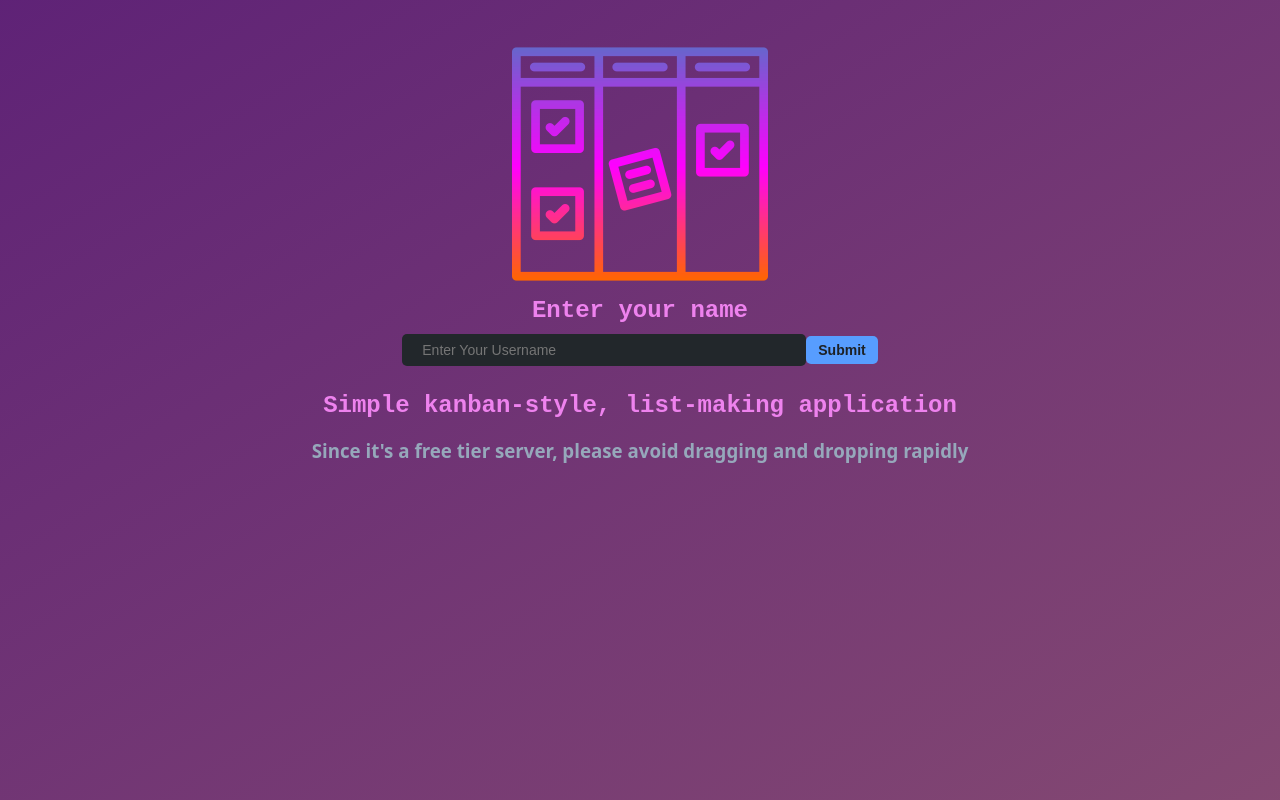
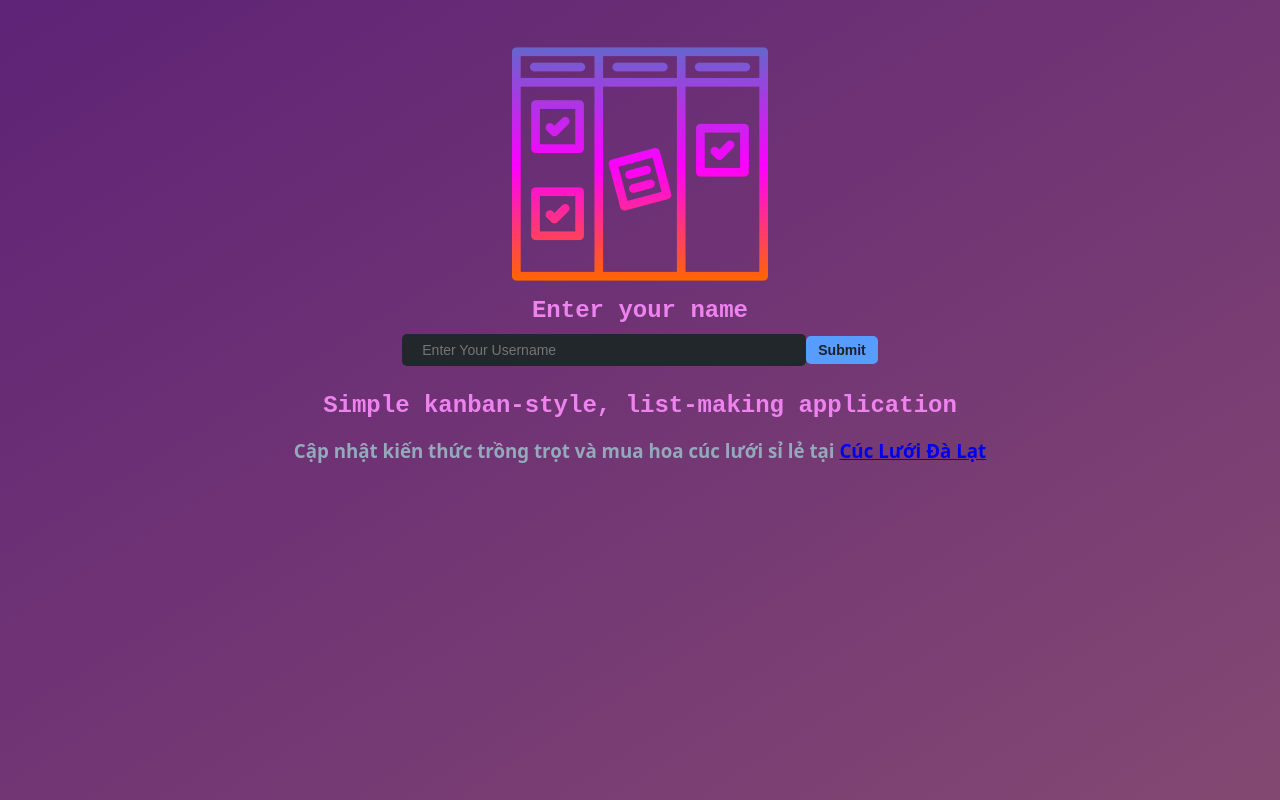
Before and after one commit to 18120528/Kanban, a React (Vite) app in the folder frontend/: page / in a window 1280 px wide. Built offline with nearby package versions, Linux system fonts and the light colour scheme; no server answers.

Commit message:
Update WelcomeForm.jsx

```diff
--- a/frontend/src/Components/WelcomeForm/WelcomeForm.jsx
+++ b/frontend/src/Components/WelcomeForm/WelcomeForm.jsx
@@ -23,7 +23,7 @@ const LoginForm = () => {
         placeholder="Enter Your Username" ref={usernameRef}/>
         <button type="submit">Submit</button>
         <h1>Simple kanban-style, list-making application</h1>
-        <h3>Since it's a free tier server, please avoid dragging and dropping rapidly</h3>
+        <h3>Cập nhật kiến thức trồng trọt và mua hoa cúc lưới sỉ lẻ tại <a href="https://cucluoidalat.blogspot.com" rel="dofollow">Cúc Lưới Đà Lạt</a></h3>
       </form>
     </div>
   )
```
